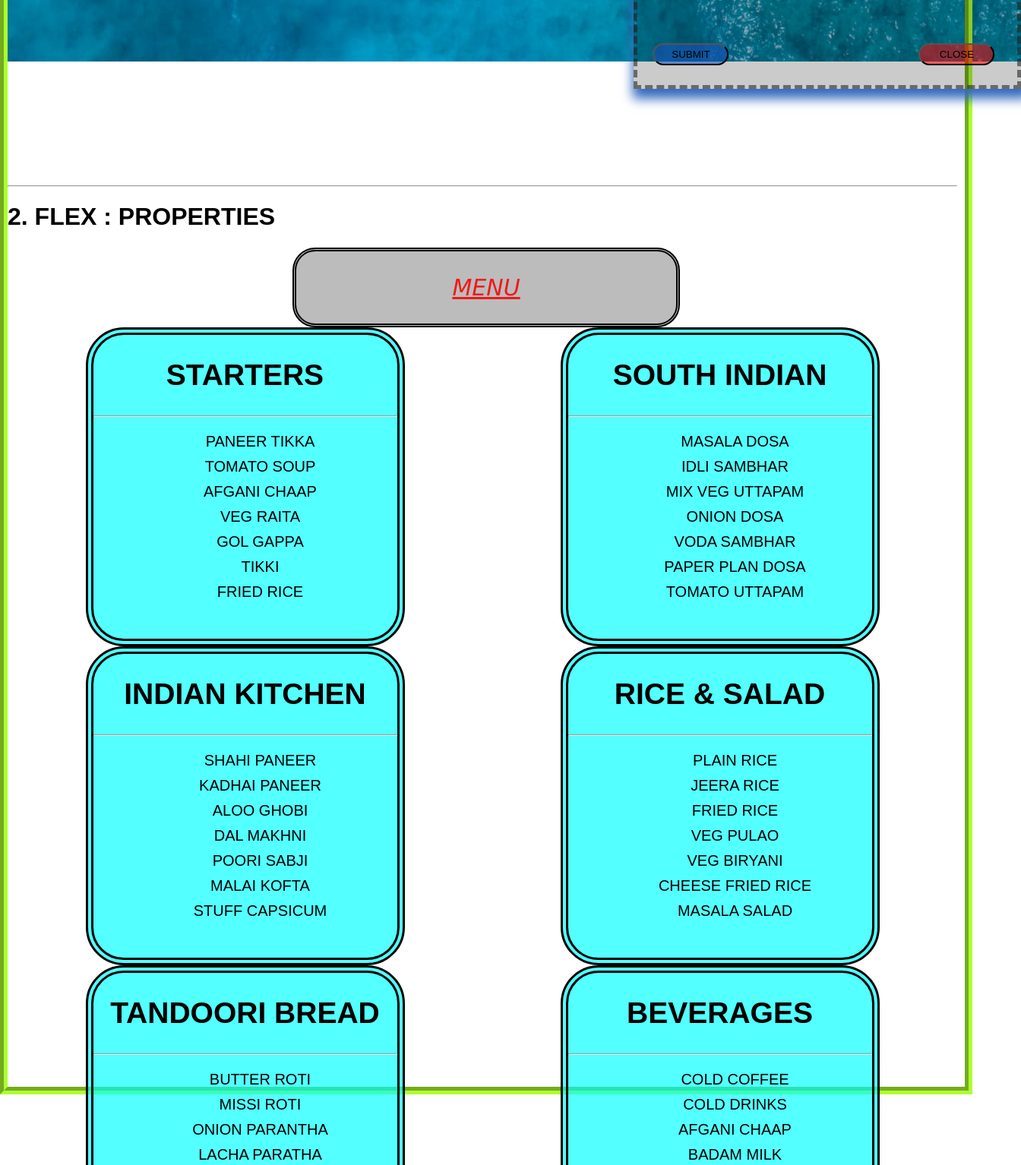
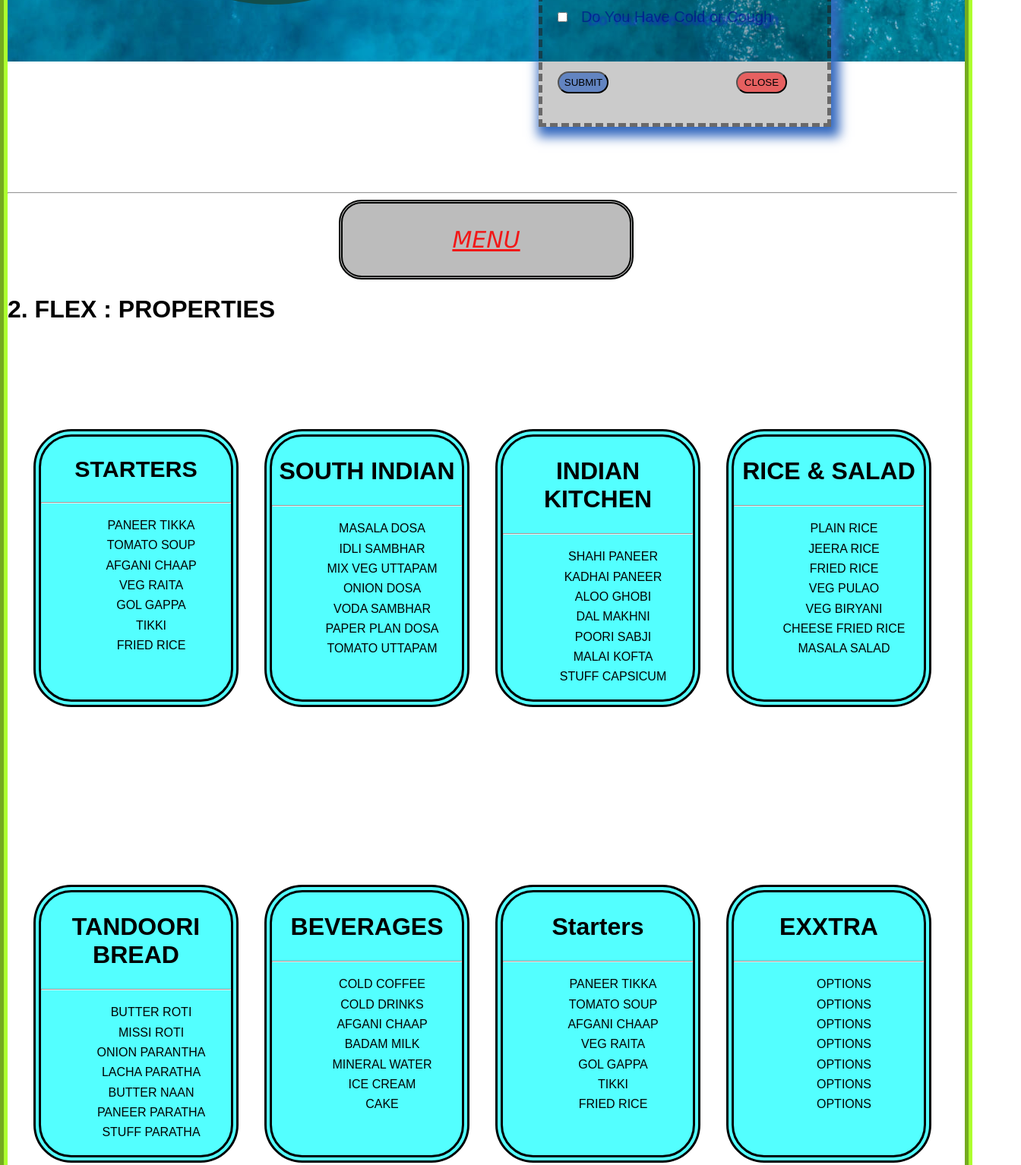
Before and after one commit to akash230997/CAMBRIDGE-RESORT-CSS-, a plain HTML site: page index.html in a window 1280 px wide. Shown: the part 999-2533 px from the top of the page at 76% size, 1344 px wide, since content can reach past the window. Drawn offline with Linux system fonts and the light colour scheme.

Commit message:
ADD - RESPONSIVE

```diff
--- a/CSS/style.css
+++ b/CSS/style.css
@@ -29,9 +29,9 @@ body{
     left: 100px;
     padding-top: 60px;
     color: white;
-    width: 500px;
+    width: 30%;
     border: 5px solid rgb(1, 2, 1);
-    border-radius: 30px 30px 30px 30px;
+    border-radius: 30px;
     color: white;
     font-style: italic;
     text-align: center;
@@ -44,7 +44,7 @@ body{
     position: absolute;
     top: 10px;
     left: 400px;
-    width: 500px;
+    width: 30%;
     border: 5px groove rgb(13, 16, 13);
     background-color: rgba(2, 2, 2, 0.491);
     border-radius: 30px 30px 30px 30px;
@@ -60,7 +60,7 @@ body{
     top: 0px;
     right: 150px;
     color: white;
-    width: 500px;
+    width: 30%;
     border: 5px solid rgb(34, 32, 32);
     background-color: rgba(2, 2, 2, 0.491);
     border-radius: 30px 30px 30px 30px;
@@ -81,7 +81,7 @@ body{
     text-decoration: underline;
 }
 .radiusbox{
-    width: 500px;
+    width: 30%;
     height: 500px;
     border: 10px solid rgba(32, 27, 27, 0.561);
     border-radius: 50%;
@@ -128,8 +128,8 @@ body{
 
 }
 .form{
-    width: 500px;
-    height: 700px;
+    width: 30%;
+    height: 750px;
     display: inline-block;
     border: 5px dashed rgba(33, 30, 30, 0.568);
     box-shadow: 5px 7px 14px 6px #3469BF;
@@ -161,7 +161,7 @@ body{
 }
 .btn1{
     padding: 5px;
-    width: 100px;
+    width: 20%;
     background-color: #1952bb95;
     border-radius: 30px;
 }
@@ -169,9 +169,9 @@ body{
     background-color: rgba(128, 255, 0, 0.587);
 }
 .btn2{
-    margin-left: 250px;
+    margin-left: 50%;
     padding: 5px;
-    width: 100px;
+    width: 20%;
     background-color: rgba(255, 0, 0, 0.527);
     border-radius: 30px;
 }
@@ -179,13 +179,16 @@ body{
     background-color: rgba(128, 255, 0, 0.587);
 
 }
+.sec2{
+    width: 100%;
+}
 
 .menubox{
     /* position: relative;
     top: 0px;
     left: 100px; */
     color: rgb(241, 24, 24);
-    width: 500px;
+    width: 30%;
     border: 5px double rgb(1, 2, 1);
     border-radius: 30px 30px 30px 30px;
     font-style: italic;
@@ -197,25 +200,24 @@ body{
 }
 
 .flex-container{
-    height: 1000px;
     width: calc(100% - 10px);
     color: #000;
     display: flex;
     flex-wrap: wrap;
-    justify-content: space-around;
-    align-content: space-around;
+    justify-content: space-evenly;
+    align-content:space-around ;
+    height: 1200px;
 }
 .items{
-    width: 400px;
-    height: 400px;
+    width: 20%;
     border: 10px double #000;
     border-radius: 50px;
     background-color: rgba(0, 255, 255, 0.674);
 }
 ul > li{
     list-style:none;
-    padding: 5px;
-    font-size: 20px;
+    padding: 2%;
+
     text-align: center;
 }
 ul > li > a {
--- a/index.html
+++ b/index.html
@@ -60,15 +60,17 @@
         </div>
         <hr>
     </div>
-    <h1>2. FLEX : PROPERTIES</h1>
     <center>
         <div class="menubox">
             <p><i><u>MENU</u></i></p>
         </div>
     </center>
+<div class="sec2">
+    <h1>2. FLEX : PROPERTIES</h1>
+
     <div class="flex-container">
         <div class="items item1">
-           <center><h1 style=" padding:5px; font-size: 39px; ">STARTERS</h1></center>
+           <center><h1 style=" padding:5px; font-size:1.9em;">STARTERS</h1></center>
            <hr>
            <ul>
                <li><a href="">PANEER TIKKA</a></li>
@@ -82,7 +84,7 @@
         </div>
         <div class="items item1">
             <center>
-                <h1 style=" padding:5px; font-size: 39px; ">SOUTH INDIAN</h1>
+                <h1 style=" padding:5px; font-size: 2em; ">SOUTH INDIAN</h1>
             </center>
             <hr>
             <ul>
@@ -97,7 +99,7 @@
         </div>
         <div class="items item1">
             <center>
-                <h1 style=" padding:5px; font-size: 39px; ">INDIAN KITCHEN</h1>
+                <h1 style=" padding:5px; font-size: 2em; ">INDIAN KITCHEN</h1>
             </center>
             <hr>
             <ul>
@@ -112,7 +114,7 @@
         </div>
         <div class="items item1">
             <center>
-                <h1 style=" padding:5px; font-size: 39px; ">RICE & SALAD</h1>
+                <h1 style=" padding:5px; font-size: 2em; ">RICE & SALAD</h1>
             </center>
             <hr>
             <ul>
@@ -127,7 +129,7 @@
         </div>
         <div class="items item1">
             <center>
-                <h1 style=" padding:5px; font-size: 39px; ">TANDOORI BREAD</h1>
+                <h1 style=" padding:5px; font-size: 2em; ">TANDOORI BREAD</h1>
             </center>
             <hr>
             <ul>
@@ -142,7 +144,7 @@
         </div>
         <div class="items item1">
             <center>
-                <h1 style=" padding:5px; font-size: 39px; ">BEVERAGES</h1>
+                <h1 style=" padding:5px; font-size: 2em; ">BEVERAGES</h1>
             </center>
             <hr>
             <ul>
@@ -157,7 +159,7 @@
         </div>
         <div class="items item1">
             <center>
-                <h1 style=" padding:5px; font-size: 39px; ">Starters</h1>
+                <h1 style=" padding:5px; font-size: 2em; ">Starters</h1>
             </center>
             <hr>
             <ul>
@@ -172,7 +174,7 @@
         </div>
         <div class="items item1">
             <center>
-                <h1 style=" padding:5px; font-size: 39px; ">EXXTRA</h1>
+                <h1 style=" padding:5px; font-size: 2em; ">EXXTRA</h1>
             </center>
             <hr>
             <ul>
@@ -186,5 +188,6 @@
             </ul>
         </div>
     </div>
+</div>
 </body>
 </html>
```
